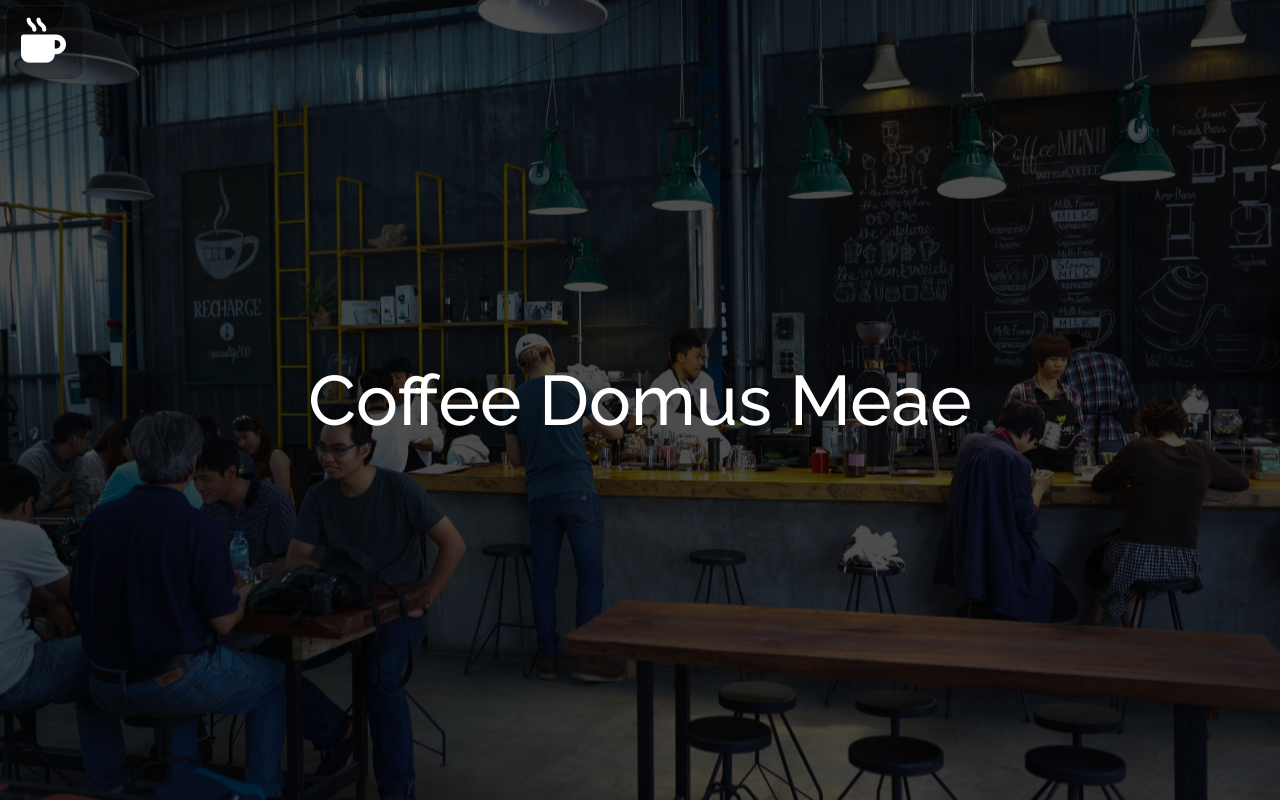
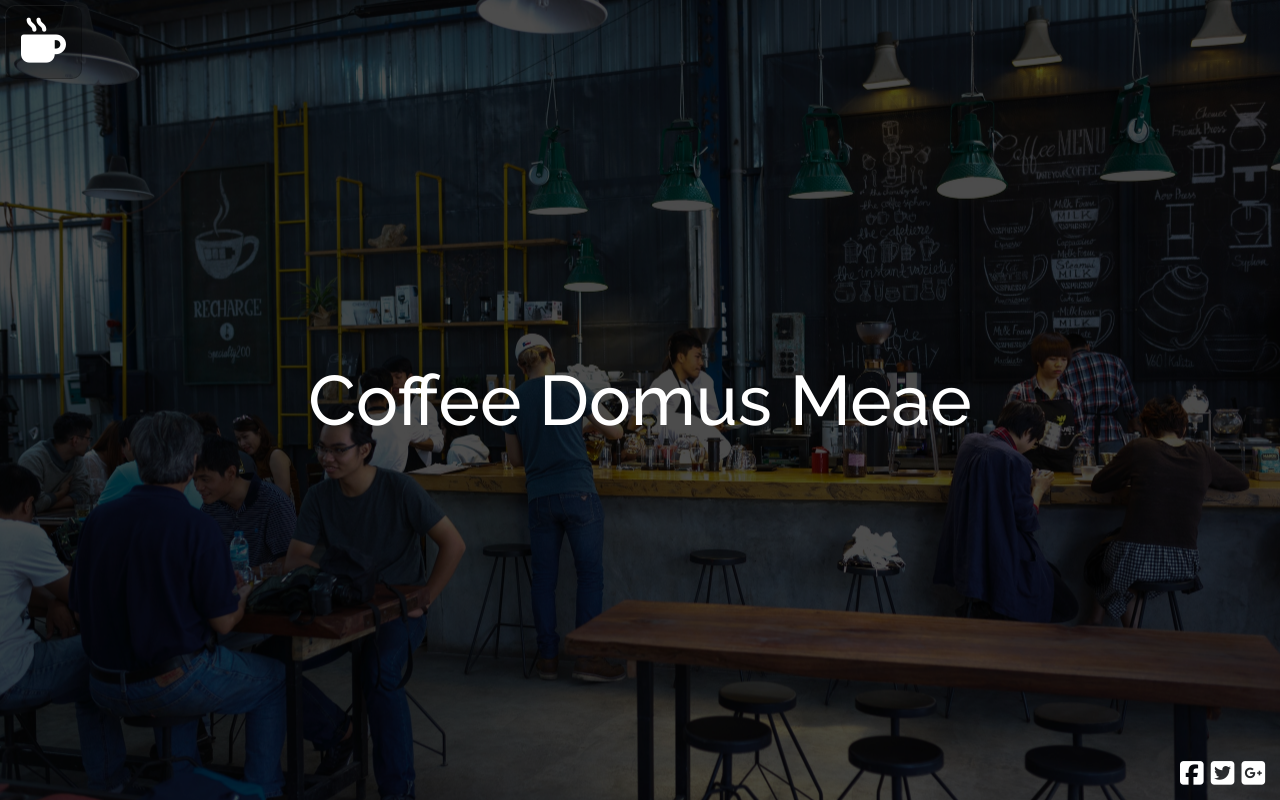
Before and after one commit to neil-vqa/coffee-domus-site, a plain HTML site: page index.html in a window 1280 px wide. Drawn offline with Linux system fonts and the light colour scheme.

Commit message:
added social buttons

```diff
--- a/index.html
+++ b/index.html
@@ -24,6 +24,11 @@
 				<a href="#shop">Shop</a>
 				<a href="#contact">Contact</a>
 				<a href="#about">About</a>
+			</div>
+			<div class="social">
+				<i class="fab fa-facebook-square"></i>
+				<i class="fab fa-twitter-square"></i>
+				<i class="fab fa-google-plus-square"></i>
 			</div>
 			<button class="openbtn" onclick="openNav()"><i class="fas fa-mug-hot"></i></button>
 			<div id="right-panel" class="right-panel">
@@ -177,6 +182,11 @@
 					<br> West Central Chain Main: Nam libero tempore St.
 					<br> East Central Chain Main: Itaque earum rerum Drive
 					<br> North Central Chain Main: Nobis est eligendi Road</h3>
+
+					<h3 class="text-layout">Shop Hours<br>
+					All shops have the autonomy of setting their open hours and days.
+					<br>Generally, shops are open 9AM to 9PM, Mondays to Sundays.</h3 class="">
+
 				</div>
 				<div id="about" class="content">
 					<h1 class="section-head">About Us</h1>
--- a/static/custom.css
+++ b/static/custom.css
@@ -86,6 +86,15 @@ html, body {
 
 .openbtn:hover {
 	background-color: #000000;
+}
+
+.social {
+	position: fixed;
+	bottom: 10px;
+	right: 15px;
+	font-size: 27px;
+	cursor: pointer;
+	color: #ffffff;
 }
 
 .right-panel {
```
